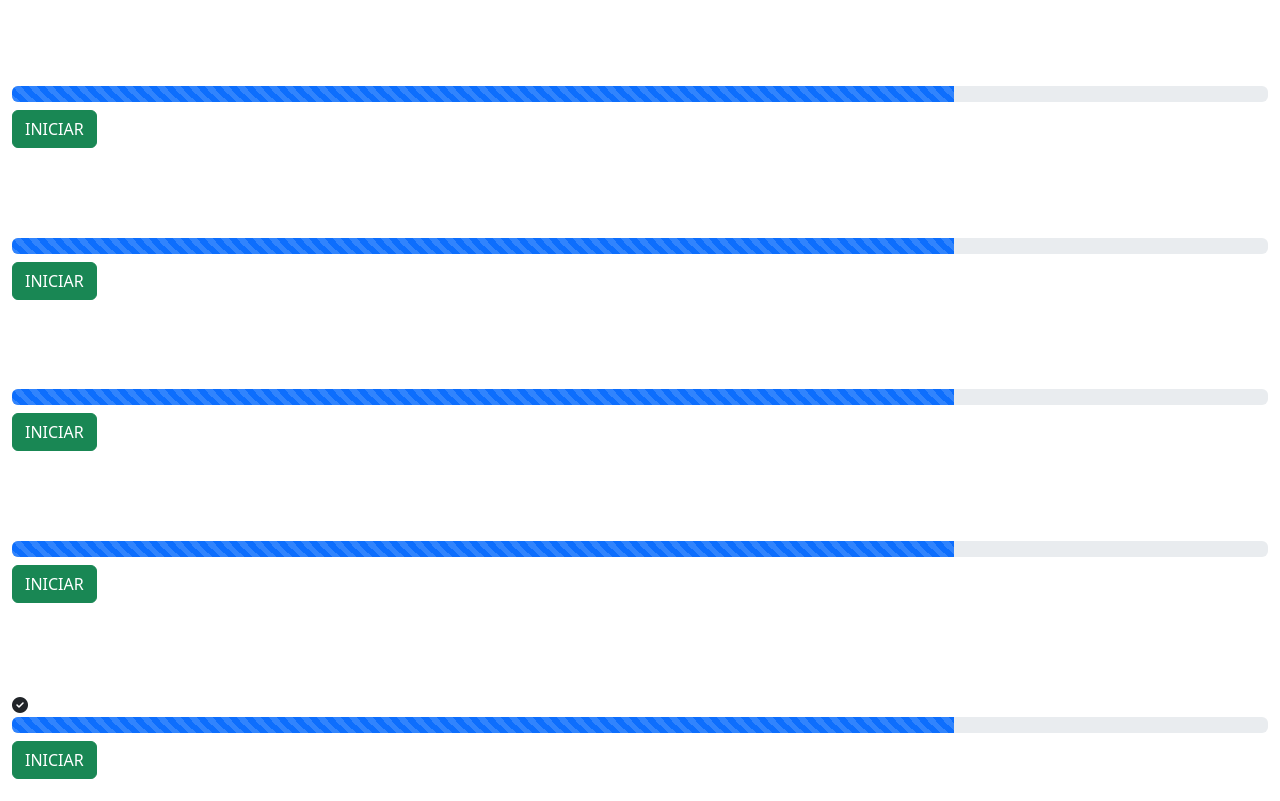
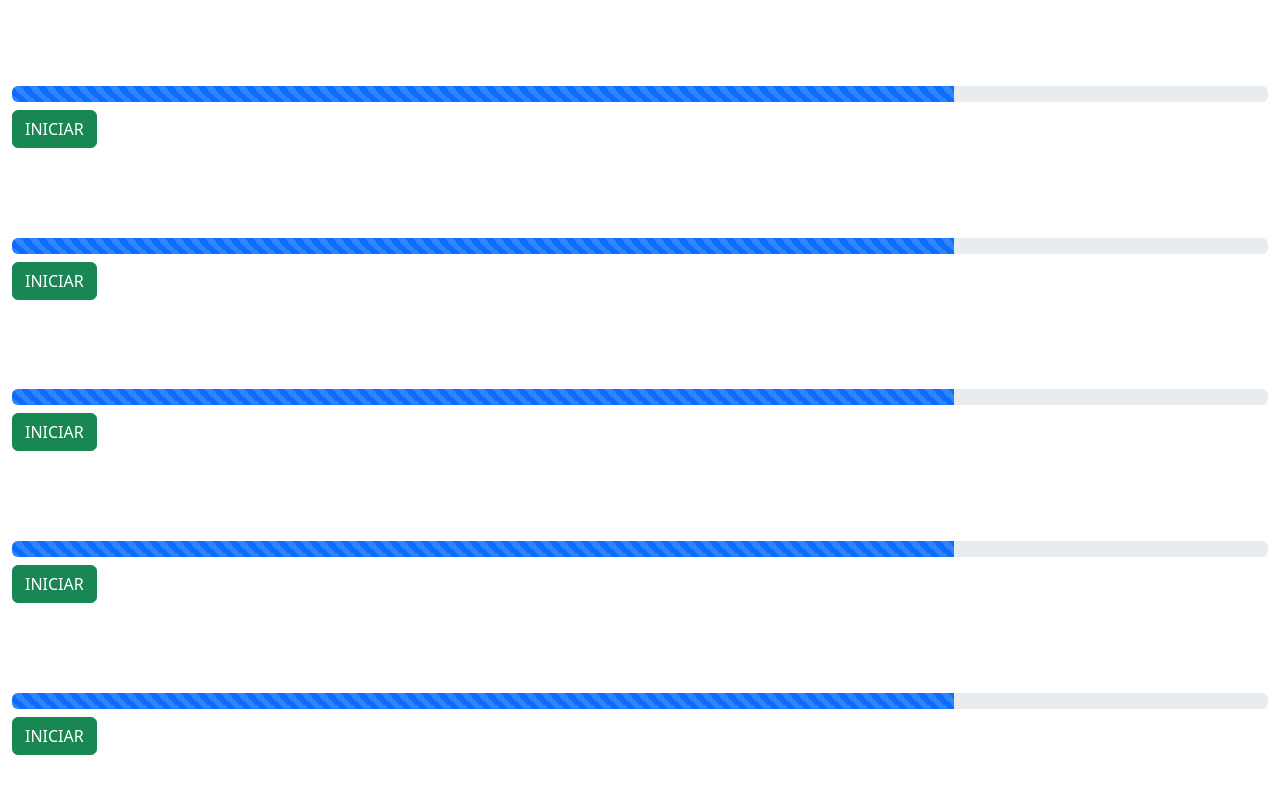
Before and after one commit to rovcode/proyecto-ucv-bryan, a website built with Vite: page vistas/modulo.html in a window 1280 px wide. Shown: the part 117-918 px from the top of the page. Built offline with nearby package versions, Linux system fonts and the light colour scheme.

Commit message:
se agrego iconos

```diff
--- a/vistas/modulo.html
+++ b/vistas/modulo.html
@@ -131,7 +131,7 @@
                     <p class="text-center text-white">
                         Aqui hablaremos del modulo 1 quieres apachurrarle aceptar  <i class="fa-solid fa-square-check"></i>  <i class="fa-regular fa-square"></i>
                     </p>
-                    <i class="fas fa-check-circle"></i>
+
                 </div>
                 <div class="progress">
 
```
